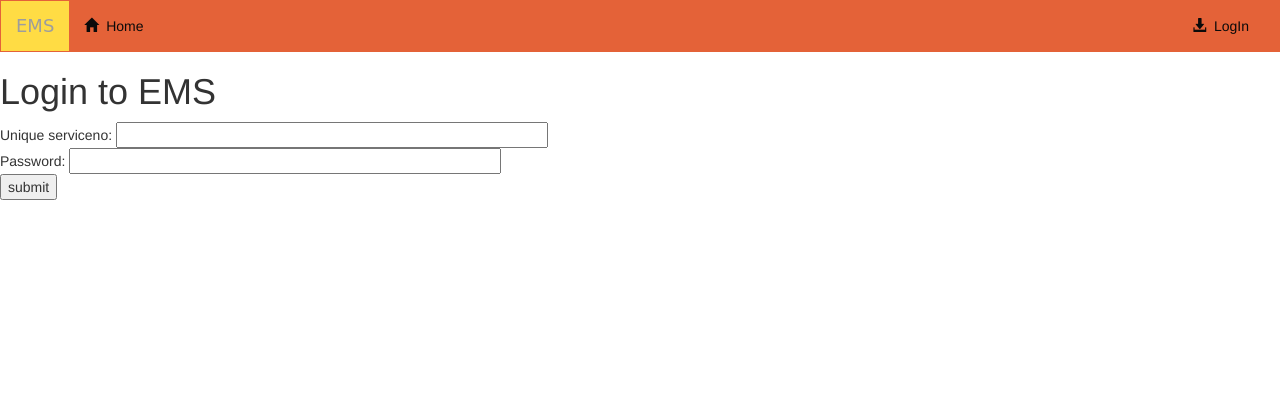
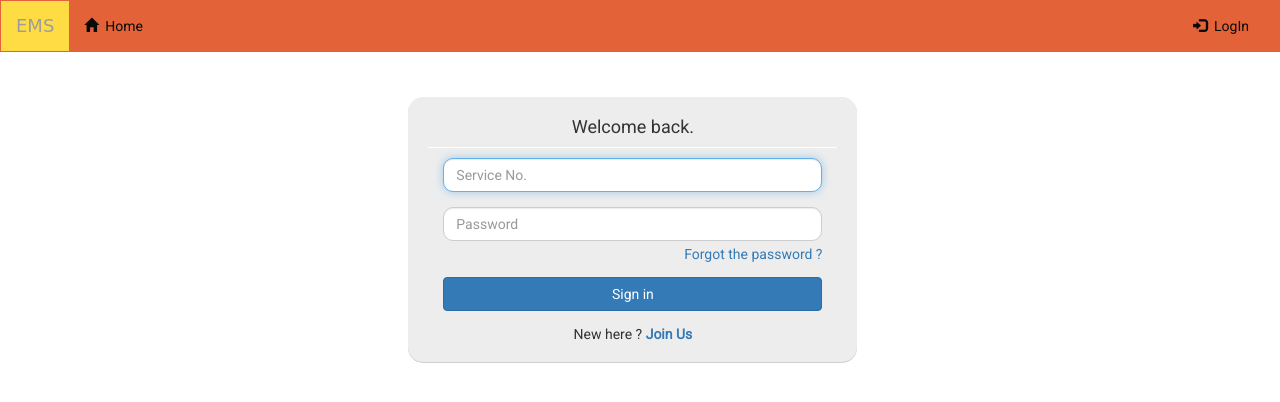
Before and after one commit to natarajkr007/ITSproject, a Django app: page /EMS/login/ in a window 1280 px wide. Shown: the top 402 px of the page. Run offline with Django 3.2, Linux system fonts and the light colour scheme; some libraries are stand-ins or nearby versions; some web fonts are replaced.

Commit message:
Styling added

```diff
--- /dev/null
+++ b/EMS/static/EMS/login.css
@@ -0,0 +1,38 @@
+@import url(http://fonts.googleapis.com/css?family=Roboto:400);
+body {
+  background-color:#fff;
+  -webkit-font-smoothing: antialiased;
+  font: normal 14px Roboto,arial,sans-serif;
+}
+
+.container {
+    padding: 25px;
+    position: fixed;
+}
+
+.form-login {
+    background-color: #EDEDED;
+    padding-top: 10px;
+    padding-bottom: 20px;
+    padding-left: 20px;
+    padding-right: 20px;
+    border-radius: 15px;
+    border-color:#d2d2d2;
+    border-width: 5px;
+    box-shadow:0 1px 0 #cfcfcf;
+}
+
+h4 {
+ border:0 solid #fff;
+ border-bottom-width:1px;
+ padding-bottom:10px;
+ text-align: center;
+}
+
+.form-control {
+    border-radius: 10px;
+}
+
+.wrapper {
+    text-align: center;
+}
--- a/EMS/templates/EMS/base.html
+++ b/EMS/templates/EMS/base.html
@@ -8,6 +8,9 @@
     <link rel="stylesheet" href="https://maxcdn.bootstrapcdn.com/bootstrap/3.3.6/css/bootstrap.min.css">
     <link href="https://fonts.googleapis.com/css?family=Kumar+One" rel="stylesheet">
     <link rel="stylesheet" type="text/css" href="{% static 'EMS/style.css' %}"/>
+
+    {% block stylesheet %}{% endblock %}
+
     <script src="https://ajax.googleapis.com/ajax/libs/jquery/1.12.0/jquery.min.js"></script>
     <script src="http://maxcdn.bootstrapcdn.com/bootstrap/3.3.6/js/bootstrap.min.js"></script>
 
@@ -41,10 +44,11 @@
                 </li>
                 {% else %}
                 <li>
-                    <a href="{% url 'EMS:login' %}">
-                        <span class="glyphicon glyphicon-download-alt" aria-hidden="true"></span>&nbsp; LogIn
-                    </a>
-                </li>
+                <!-- <button type="button" class="btn btn-primary btn-lg" data-toggle="modal" data-target="#loginModal">
+                  <span class="glyphicon glyphicon-log-in" aria-hidden="true"></span>&nbsp; LogIn
+                </button> -->
+                <a href="#" data-toggle="modal" data-target="#loginModal"><span class="glyphicon glyphicon-log-in" aria-hidden="true"></span>&nbsp; LogIn</a>
+              </li>
                 {% endif %}
             </ul>
         </div>
--- a/EMS/templates/EMS/login.html
+++ b/EMS/templates/EMS/login.html
@@ -1,7 +1,9 @@
 {% extends 'EMS/base.html' %}
 {% block title %}EMS-Login{% endblock %}
+{% load staticfiles %}
+{% block stylesheet %}<link rel="stylesheet" type="text/css" href="{% static 'EMS/login.css' %}"/>{% endblock %}
 {% block body %}
-    <body>
+<!-- <body>
 <h1>Login to EMS</h1>
 
 <form id="login_form" method="post" action="/EMS/login/">
@@ -14,5 +16,41 @@
 <input type="submit" value="submit" />
 </form>
 
-    </body>
+</body> -->
+<div class="container">
+  <div class="row">
+    <div class="col-md-offset-4 col-md-5">
+      <div class="form-login">
+        <h4>Welcome back.</h4>
+        <div class="col-md-12">
+          <form class="form" role="form" action="" method="POST" accept-charset="UTF-8" id="login-nav">
+            {% csrf_token %}
+            <div class="form-group">
+              <label class="sr-only" for="username">Unique Service Number : </label>
+              <input name="username" type="text" class="form-control" id="username" placeholder="Service No." autofocus required>
+            </div>
+            <div class="form-group">
+              <label class="sr-only" for="password">Password</label>
+              <input name="password" type="password" class="form-control" id="password" placeholder="Password" required>
+              <div class="help-block text-right"><a href="#">Forgot the password ?</a></div>
+            </div>
+            <div class="form-group">
+              <button type="submit" class="btn btn-primary btn-block">Sign in</button>
+            </div>
+            <!-- <div class="checkbox">
+              <label>
+                <input type="checkbox"> keep me logged-in
+              </label>
+            </div> -->
+          </form>
+        </div>
+        <div class="bottom text-center">
+          New here ? <a href="{% url "EMS:register" %}"><b>Join Us</b></a>
+        </div>
+      </div>
+    </div>
+
+  </div>
+</div>
+</div>
 {% endblock %}
```
Also changed, not shown: EMS/templates/EMS/index.html (+43 -1 lines), db.sqlite3. Lines whose indentation alone changed are shown as unchanged.
